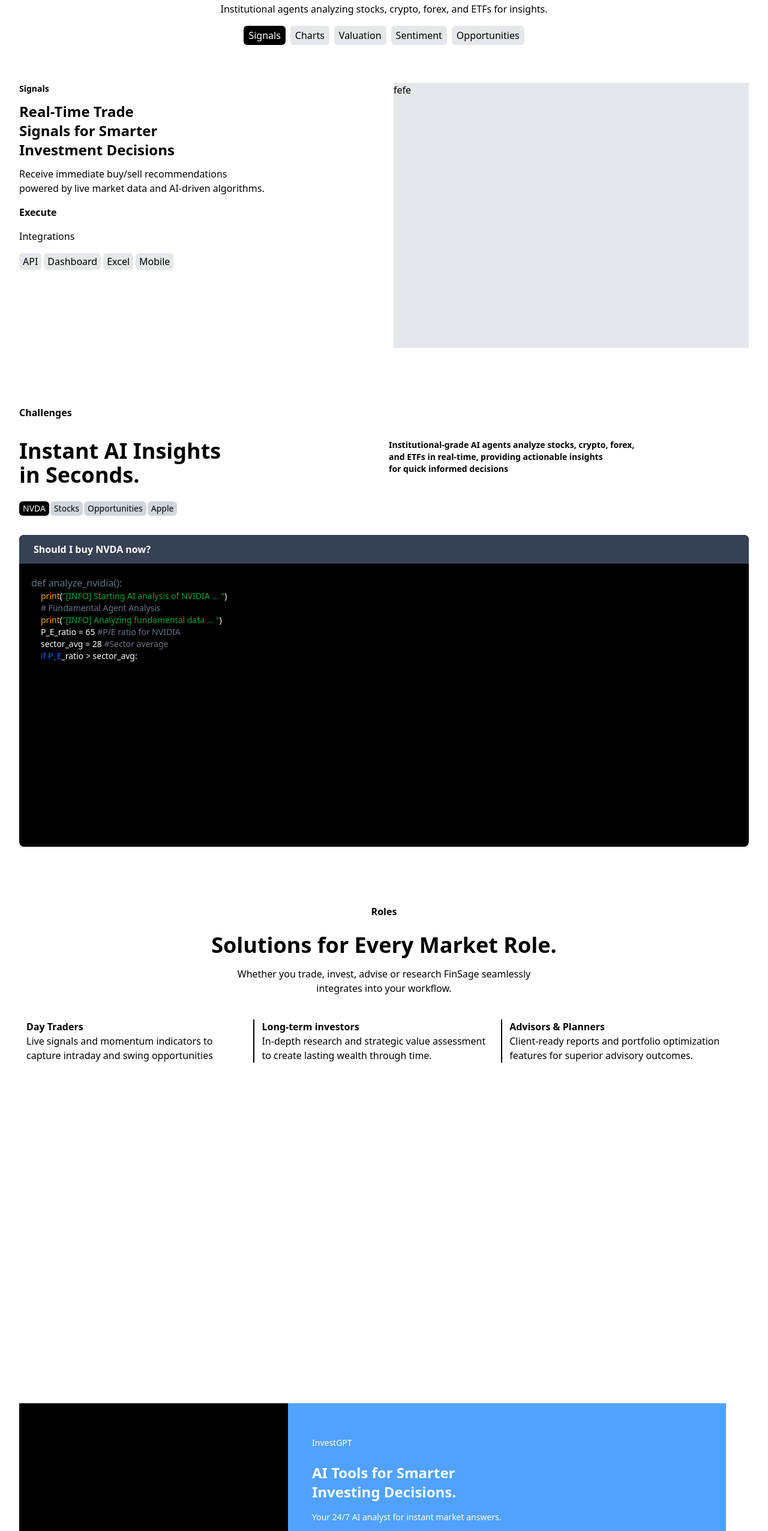
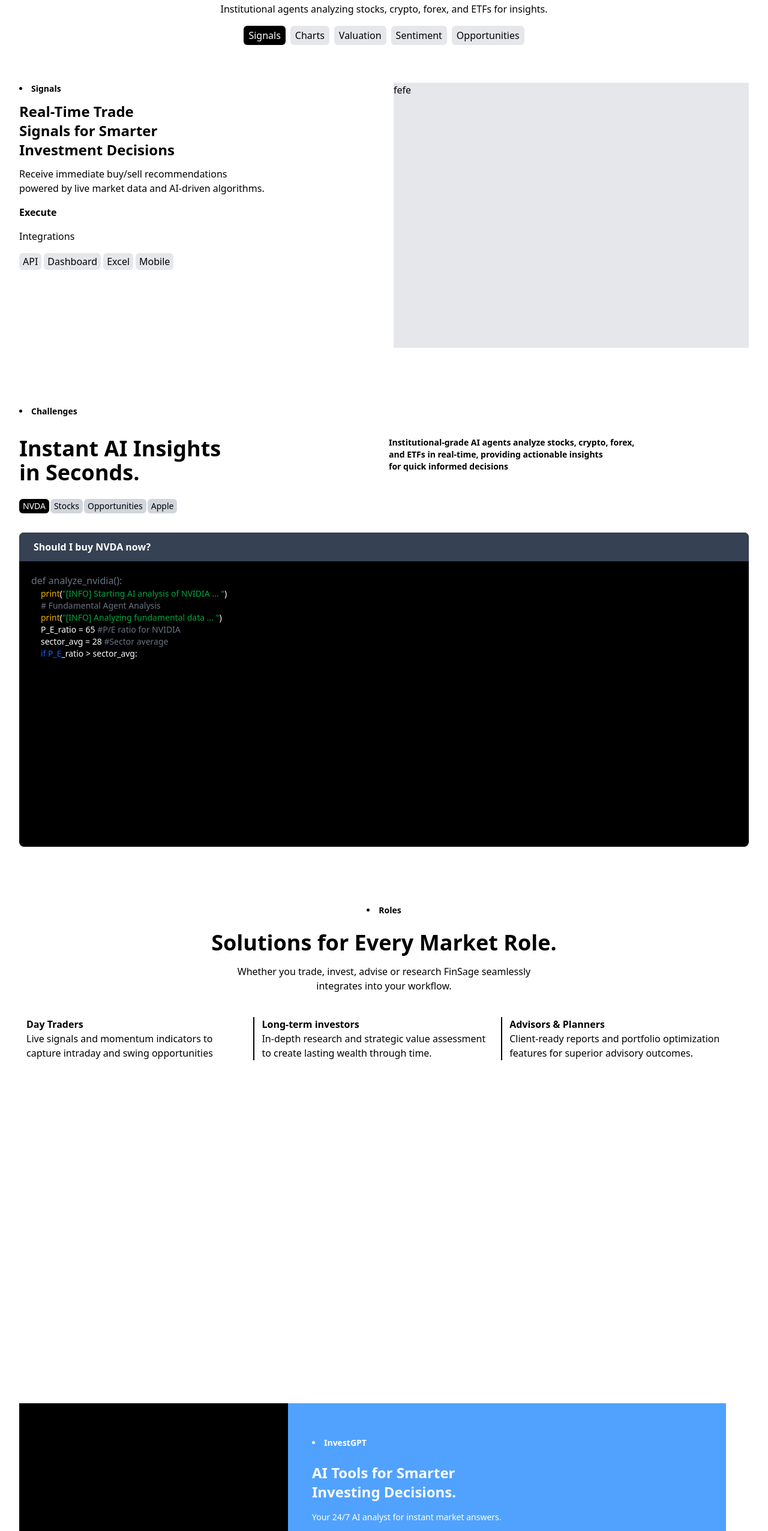
Before and after one commit to Ciscoroyal/Forge-Tailwind-Page, a website: page src/index.html in a window 1280 px wide. Shown: the part 1020-3573 px from the top of the page at 60% size. Drawn offline with Linux system fonts and the light colour scheme.

Commit message:
Before i sleep

```diff
--- a/src/index.html
+++ b/src/index.html
@@ -76,7 +76,9 @@
         <div class="h-full flex flex-col md:flex-row gap-8">
           <div class="w-full md:w-1/2">
             <div>
-              <p class="text-sm font-bold mb-3">Signals</p>
+              <ul class="text-sm font-bold mb-3 list-disc list-inside">
+                <li>Signals</li>
+              </ul>
               <div class="font-bold text-xl sm:text-2xl mb-3">
                 <p>Real-Time Trade</p>
                 <p>Signals for Smarter</p>
@@ -104,7 +106,9 @@
     </section>
 
     <section class="sm:h-screen h-auto px-4 sm:px-8 py-8 flex flex-col">
-      <p class="font-bold mb-8">Challenges</p>
+      <ul class="text-sm font-bold mb-8 list-disc list-inside">
+        <li>Challenges</li>
+      </ul>
       <div class="flex flex-col sm:flex-row gap-4">
         <div class="w-full sm:w-1/2 font-bold text-3xl sm:text-4xl">
           <p>Instant AI Insights</p>
@@ -159,7 +163,9 @@
 
     <section class="h-[75vh] sm:h-screen px-4 sm:px-8 py-8 flex flex-col">
       <div class="flex flex-col items-center text-center">
-        <p class="mb-6 font-semibold">Roles</p>
+        <ul class="text-sm font-bold mb-6 list-disc list-inside">
+          <li>Roles</li>
+        </ul>
         <p class="font-bold text-3xl sm:text-4xl mb-4">
           Solutions for Every Market Role.
         </p>
@@ -199,7 +205,9 @@
         <div
           class="bg-blue-400 w-full sm:w-3/5 px-6 sm:px-10 py-8 sm:py-14 text-white"
         >
-          <p class="mb-6 text-sm">InvestGPT</p>
+          <ul class="text-sm font-bold mb-6 list-disc list-inside">
+            <li>InvestGPT</li>
+          </ul>
           <div class="mb-4">
             <p class="font-bold text-xl sm:text-2xl">AI Tools for Smarter</p>
             <p class="font-bold text-xl sm:text-2xl">Investing Decisions.</p>
@@ -220,13 +228,15 @@
     </section>
 
     <section class="h-screen px-4 sm:px-8 py-8 flex flex-col">
-      <p class="font-bold mb-6">Insights and learning</p>
+      <ul class="text-sm font-bold mb-6 list-disc list-inside">
+        <li>Insights & Learning</li>
+      </ul>
       <div class="flex flex-col sm:flex-row gap-4 mb-8">
         <div class="w-full sm:w-1/2 font-bold text-3xl sm:text-4xl">
           <p>Expert Insights, AI Tools,</p>
           <p>Smarter Investing.</p>
         </div>
-        <div class="w-full sm:w-1/2 font-semibold text-sm">
+        <div class="w-full sm:w-1/2 sm:mt-auto font-semibold text-sm">
           <p>
             Discover expert analysis, AI-driven guidance, and practical
             resources
```
Also changed, not shown: src/image.png (added), src/output.css.
